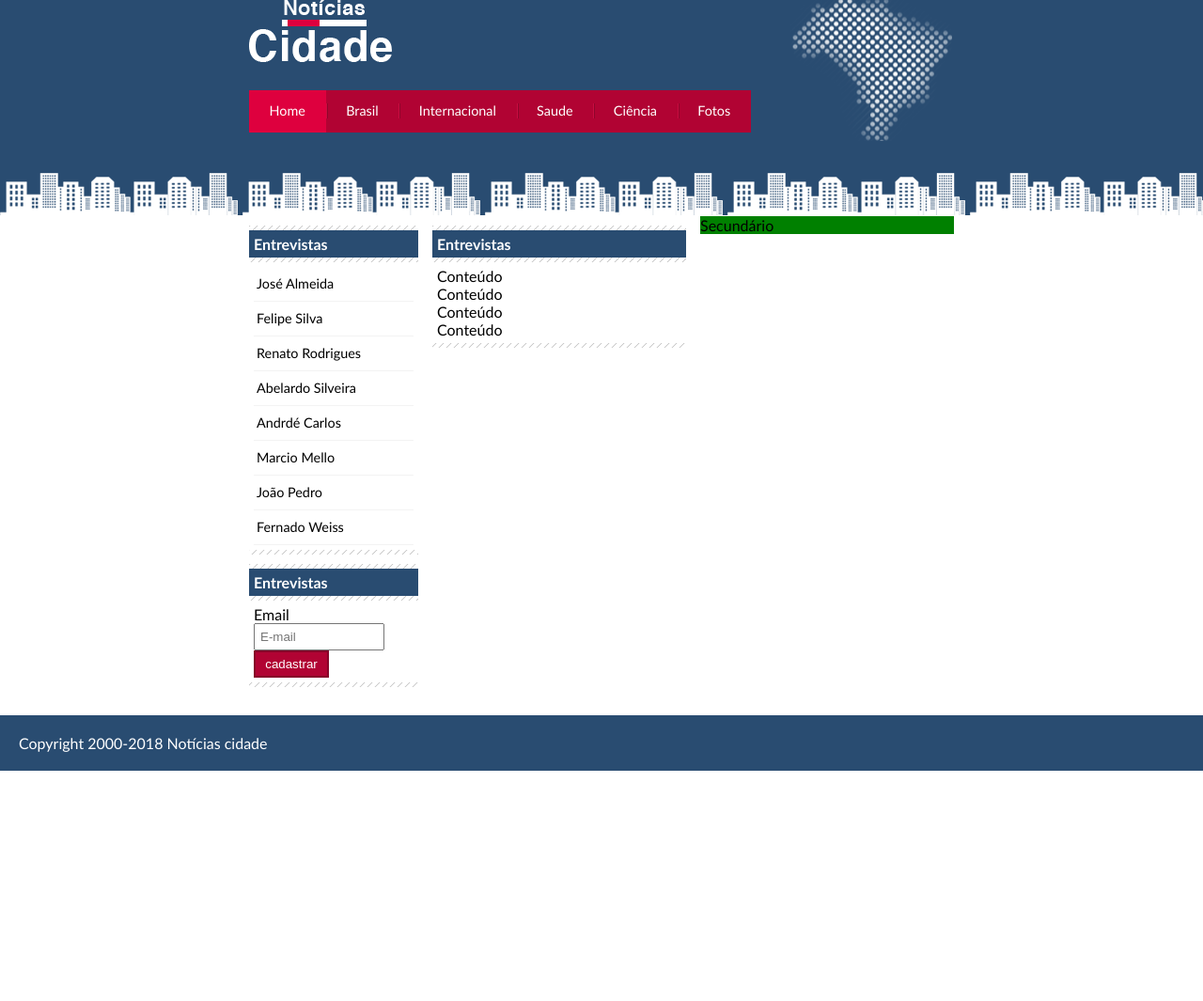
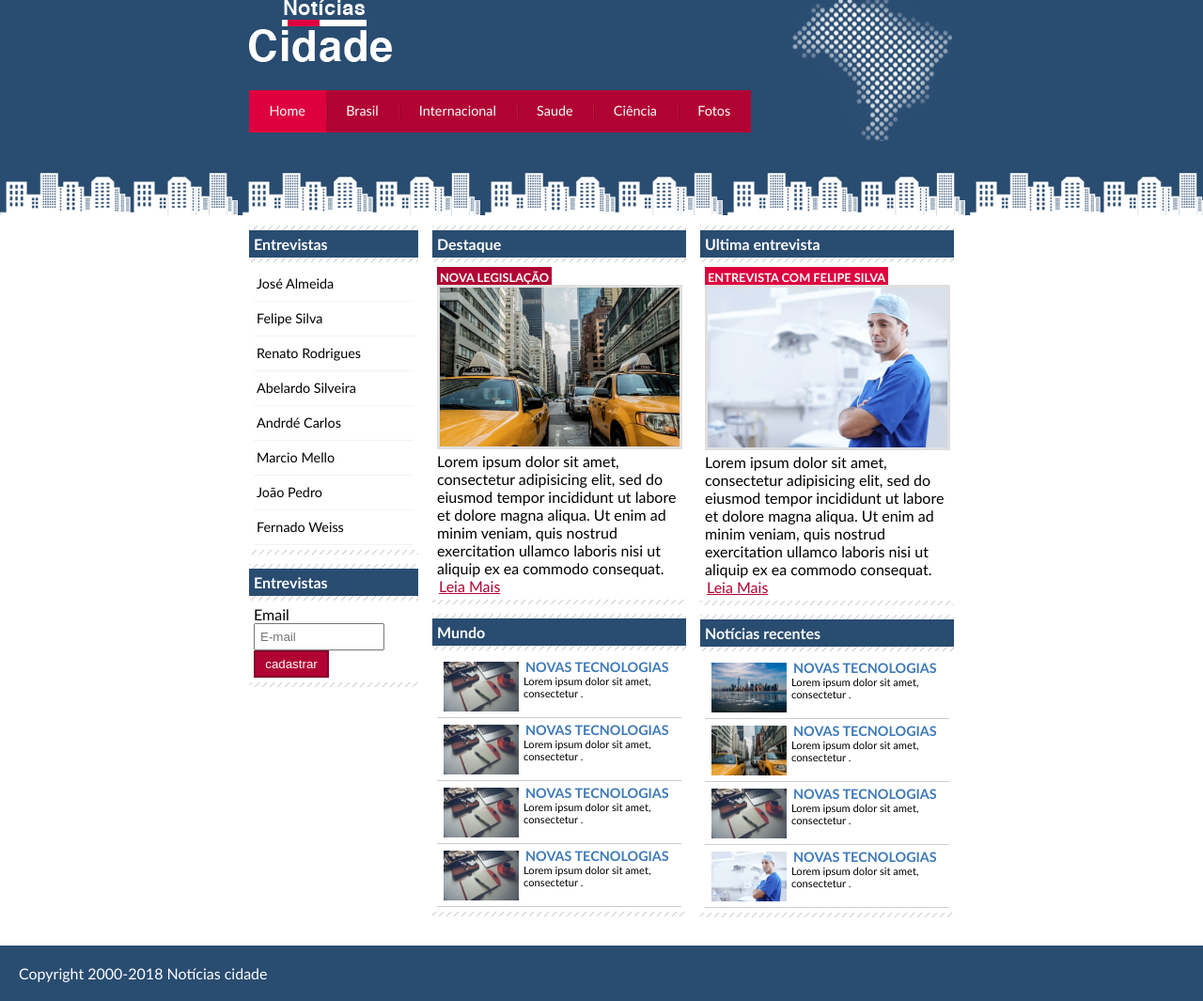
Before and after one commit to Gilberto-Lopes/Curso-Desenvolvimento-WEB, a plain HTML site: page CSS3 Intemediario avançado/Site Noticias da cidade/index.html in a window 1280 px wide. Shown: the whole page at 94% size. Before the commit the page ends 820 px from the top, so only its background shows below. Drawn offline with Linux system fonts and the light colour scheme.

Commit message:
Conclusao do projeto  Notícias da Cidade
Finalização do 1º site do curso de CSS intermediario avançado.

```diff
--- a/CSS3 Intemediario avançado/Site Noticias da cidade/estilo.css
+++ b/CSS3 Intemediario avançado/Site Noticias da cidade/estilo.css
@@ -14,7 +14,6 @@ body{
 #container{
 	width: 750px;
 	margin: 0 auto;
-
 
 }
 
@@ -33,6 +32,13 @@ body{
 }
 
 /*Barra de navegação*/
+a:link, a:visited{
+	color: #b10333;
+	padding: 2px;
+}
+a:hover{
+	color:#e50040;
+}
 
 ul{
 	margin: 0;
@@ -108,14 +114,12 @@ body.fotos #navegaçao a#fotos					/*							*/
 	width: 750px;
 	margin: 0 0 20px 0px;
 
-
 }
 
 
 
 #secundario{
 	width: 270px;
-	background: green;
 	float: left;
 	margin: 0 0 20px 15px;
 }
@@ -168,14 +172,66 @@ input{
 	width: 125px;
 	font-size:0.9
 	background:#fff;
-	  }
+}
 input.submit{
 	width: 80px;
 	color:#fff;
 	background-color: #b10333;
 	border: 2px solid #870529;
 }
+/*Formatando imagens*/
 
+img.imagem-principal{
+	width: 98%;
+	border:3px solid #dfdfdf;
+}
+
+
+/*Formatando cabeçalhos*/
+h3{
+	text-transform: uppercase;
+	display: inline;
+	font-size: 0.8em;
+	padding: 3px;
+}
+.destaque h3{
+	background: #b10333;
+	color: #fff;
+}
+.entrevista h3{
+	background: #de003e;
+	color: #fff;
+}
+
+/*Formatar lista de noticias*/
+#lista-noticias li{
+	padding: 2px;
+	border-bottom: 1px solid #ccc;
+	height: 62px;
+}
+#lista-noticias li a img{
+	float: left;
+	margin: 5px;
+
+
+}
+#lista-noticias li a{
+	text-decoration: none;
+}
+#lista-noticias li a h3{
+	font-size: 0.9em;
+	padding: 0;
+	color: #3e7ab9;
+}
+#lista-noticias li a p{
+	font-size: 0.7em;
+	color: #000;
+}
+
+#lista-noticias li:hover {
+	background: #eee;
+	cursor: pointer;
+}
 
 /*rodape*/
 #container-rodape{
--- a/CSS3 Intemediario avançado/Site Noticias da cidade/index.html
+++ b/CSS3 Intemediario avançado/Site Noticias da cidade/index.html
@@ -42,19 +42,112 @@
 		<!--Início do conteudo-->
 		<div id="conteudo">
 			<div id="primario">
+				<div class="caixa destaque">
+
+					<h2>Destaque</h2>
+					<div class="caixa-conteudo">
+						<h3 class="destaque">Nova legislação</h3>
+						<img class="imagem-principal" src="imagens/taxi.jpg" width="100%">
+						<p>Lorem ipsum dolor sit amet, consectetur adipisicing elit, sed do eiusmod
+						tempor incididunt ut labore et dolore magna aliqua. Ut enim ad minim veniam,
+						quis nostrud exercitation ullamco laboris nisi ut aliquip ex ea commodo
+						consequat.</p>
+						<a href="nova-legislacao.html">Leia Mais</a>
+					</div>
+				</div>
 				<div class="caixa">
 
-					<h2>Entrevistas</h2>
+					<h2>Mundo</h2>
 					<div class="caixa-conteudo">
-						Conteúdo<br>
-						Conteúdo<br>
-						Conteúdo<br>
-						Conteúdo<br>
+						<ul id="lista-noticias">
+							<li>
+								<a href="">
+									<img src="imagens/tecnologia.jpg" width="80" alt="">
+									<h3>Novas tecnologias</h3>
+									<p>Lorem ipsum dolor sit amet, consectetur .</p>
+							     </a>
+							</li>
+							<li>
+								<a href="">
+									<img src="imagens/tecnologia.jpg" width="80" alt="">
+									<h3>Novas tecnologias</h3>
+									<p>Lorem ipsum dolor sit amet, consectetur .</p>
+							     </a>
+							</li>
+							<li>
+								<a href="">
+									<img src="imagens/tecnologia.jpg" width="80" alt="">
+									<h3>Novas tecnologias</h3>
+									<p>Lorem ipsum dolor sit amet, consectetur .</p>
+							     </a>
+							</li>
+							<li>
+								<a href="">
+									<img src="imagens/tecnologia.jpg" width="80" alt="">
+									<h3>Novas tecnologias</h3>
+									<p>Lorem ipsum dolor sit amet, consectetur .</p>
+							     </a>
+							</li>
+						</ul>
 					</div>
 				</div>
+
+
 			</div>
 
-			<div id="secundario">Secundário</div>
+			<div id="secundario">
+				<div class="caixa entrevista">
+
+					<h2>Ultima entrevista</h2>
+					<div class="caixa-conteudo">
+						<h3 class="destaque">Entrevista com Felipe Silva</h3>
+						<img class="imagem-principal" src="imagens/doutor.jpg" width="100%">
+						<p>Lorem ipsum dolor sit amet, consectetur adipisicing elit, sed do eiusmod
+						tempor incididunt ut labore et dolore magna aliqua. Ut enim ad minim veniam,
+						quis nostrud exercitation ullamco laboris nisi ut aliquip ex ea commodo
+						consequat.</p>
+						<a href="">Leia Mais</a>
+					</div>
+				</div>
+
+				<div class="caixa">
+
+					<h2>Notícias recentes</h2>
+					<div class="caixa-conteudo">
+						<ul id="lista-noticias">
+							<li>
+								<a href="">
+									<img src="imagens/cidade.jpg" width="80" alt="">
+									<h3>Novas tecnologias</h3>
+									<p>Lorem ipsum dolor sit amet, consectetur .</p>
+							     </a>
+							</li>
+							<li>
+								<a href="">
+									<img src="imagens/taxi.jpg" width="80" alt="">
+									<h3>Novas tecnologias</h3>
+									<p>Lorem ipsum dolor sit amet, consectetur .</p>
+							     </a>
+							</li>
+							<li>
+								<a href="">
+									<img src="imagens/tecnologia.jpg" width="80" alt="">
+									<h3>Novas tecnologias</h3>
+									<p>Lorem ipsum dolor sit amet, consectetur .</p>
+							     </a>
+							</li>
+							<li>
+								<a href="">
+									<img src="imagens/doutor.jpg" width="80" alt="">
+									<h3>Novas tecnologias</h3>
+									<p>Lorem ipsum dolor sit amet, consectetur .</p>
+							     </a>
+							</li>
+						</ul>
+					</div>
+				</div>
+
+			</div>
 
 			<!--inicio da lateral-->
 			<div id="lateral">
```
Also changed, not shown: CSS3 Intemediario avançado/Site Noticias da cidade/Fotos.html (+58 -4 lines), CSS3 Intemediario avançado/Site Noticias da cidade/brasil.html (+1 -1 lines), CSS3 Intemediario avançado/Site Noticias da cidade/nova-legislacao.html (added, +91 -0 lines).
